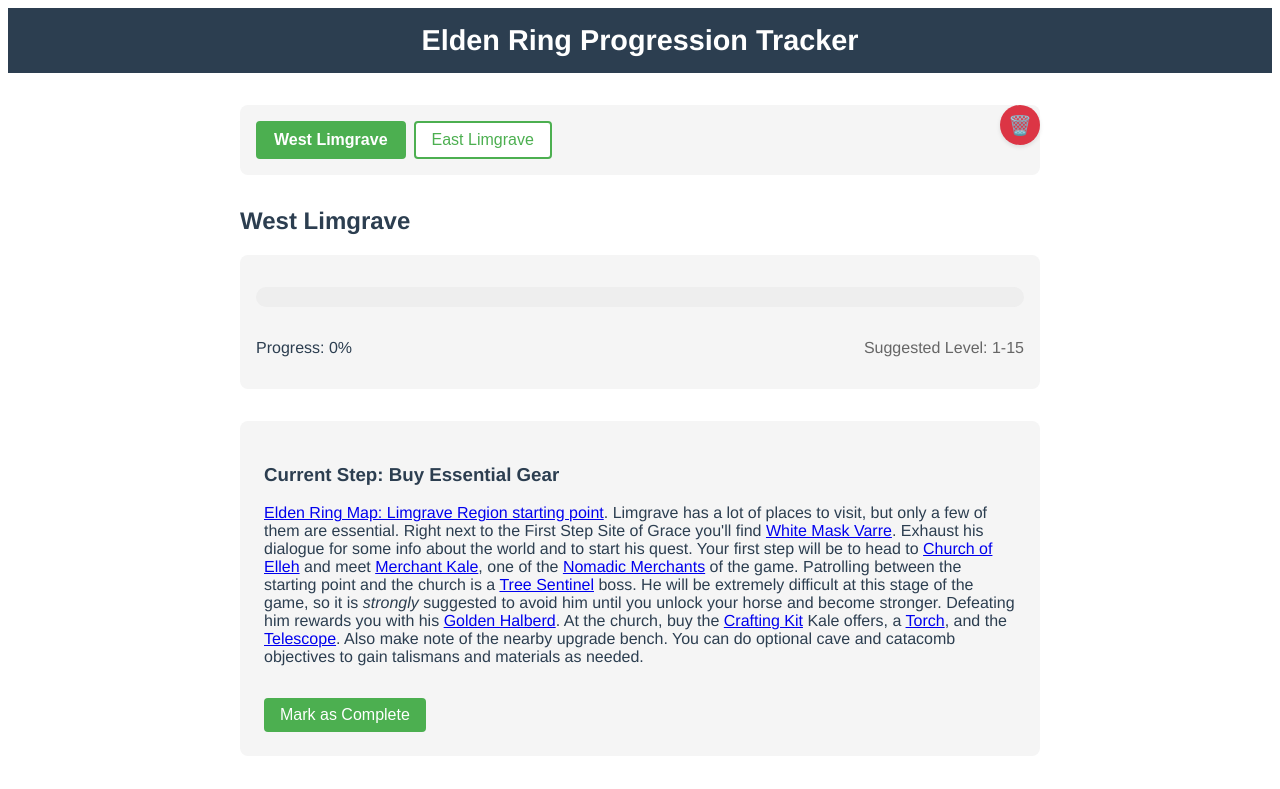
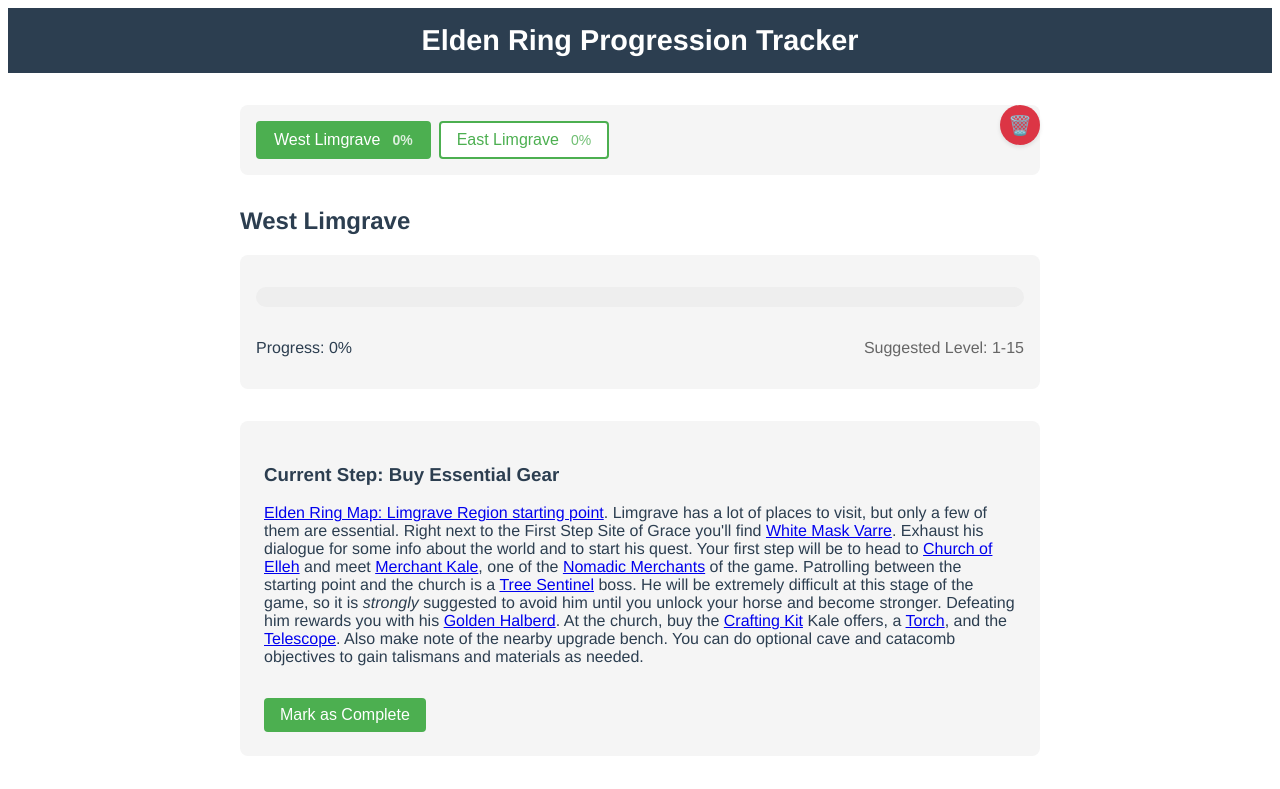
Before and after one commit to espoo-dev/elden_ring, a Vue app: page / in a window 1280 px wide. Shown: the top 789 px of the page. Built offline with nearby package versions, Linux system fonts and the light colour scheme.

Commit message:
Add progression percentage to button

```diff
--- a/src/components/progression/RegionsNavigation.vue
+++ b/src/components/progression/RegionsNavigation.vue
@@ -7,7 +7,8 @@
       class="region-btn"
       :class="{ active: region.id === currentRegionId }"
     >
-      {{ region.name }}
+      <span class="region-name">{{ region.name }}</span>
+      <span class="region-progress">{{ Math.round(getRegionProgress(region)) }}%</span>
     </button>
   </div>
 </template>
@@ -25,7 +26,13 @@
       required: true
     }
   },
-  emits: ['select-region']
+  emits: ['select-region'],
+  methods: {
+    getRegionProgress(region) {
+      const completedSteps = region.steps.filter(step => step.completed).length
+      return (completedSteps / region.steps.length) * 100
+    }
+  }
 }
 </script>
 
@@ -49,6 +56,9 @@
   cursor: pointer;
   font-size: 1rem;
   transition: all 0.2s ease;
+  display: flex;
+  align-items: center;
+  gap: 0.5rem;
 }
 
 .region-btn:hover {
@@ -61,4 +71,14 @@
   color: white;
   font-weight: bold;
 }
+
+.region-name {
+  font-weight: 500;
+}
+
+.region-progress {
+  font-size: 0.875rem;
+  opacity: 0.8;
+  margin-left: 0.25rem;
+}
 </style>
```
